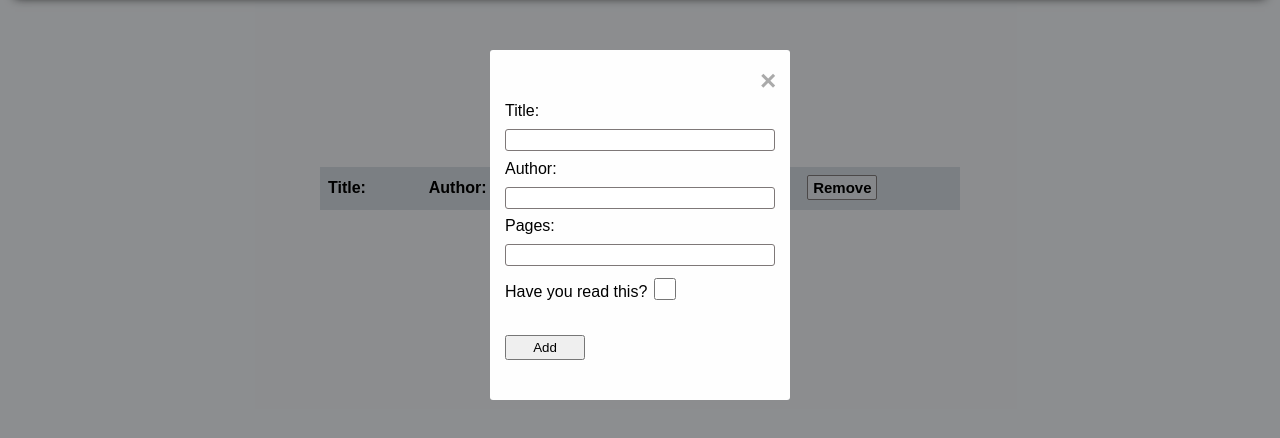
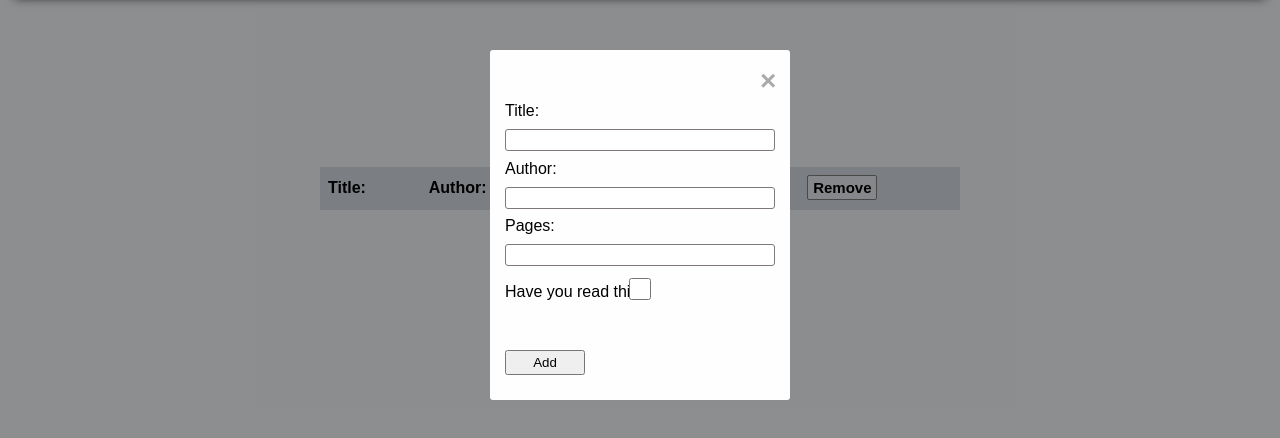
Before and after one commit to Chantee-H/library, a plain HTML site: page index.html in a window 1280 px wide. Both pictures are taken after a click on the button "Add Book". Shown: the part 100-538 px from the top of the page. Drawn offline with Linux system fonts and the light colour scheme.

Commit message:
Update styles.css

```diff
--- a/styles.css
+++ b/styles.css
@@ -77,6 +77,7 @@ table {
 
 #read1 {
     margin-top: 8px;
+    margin-bottom: 15px;
 }
 
 #read2 {
@@ -85,7 +86,7 @@ table {
 
 #read {
     position: relative;
-    margin-left: 25px;
+/*     margin-left: 25px; */
 }
 
 .read-btn, .not-read{
```
